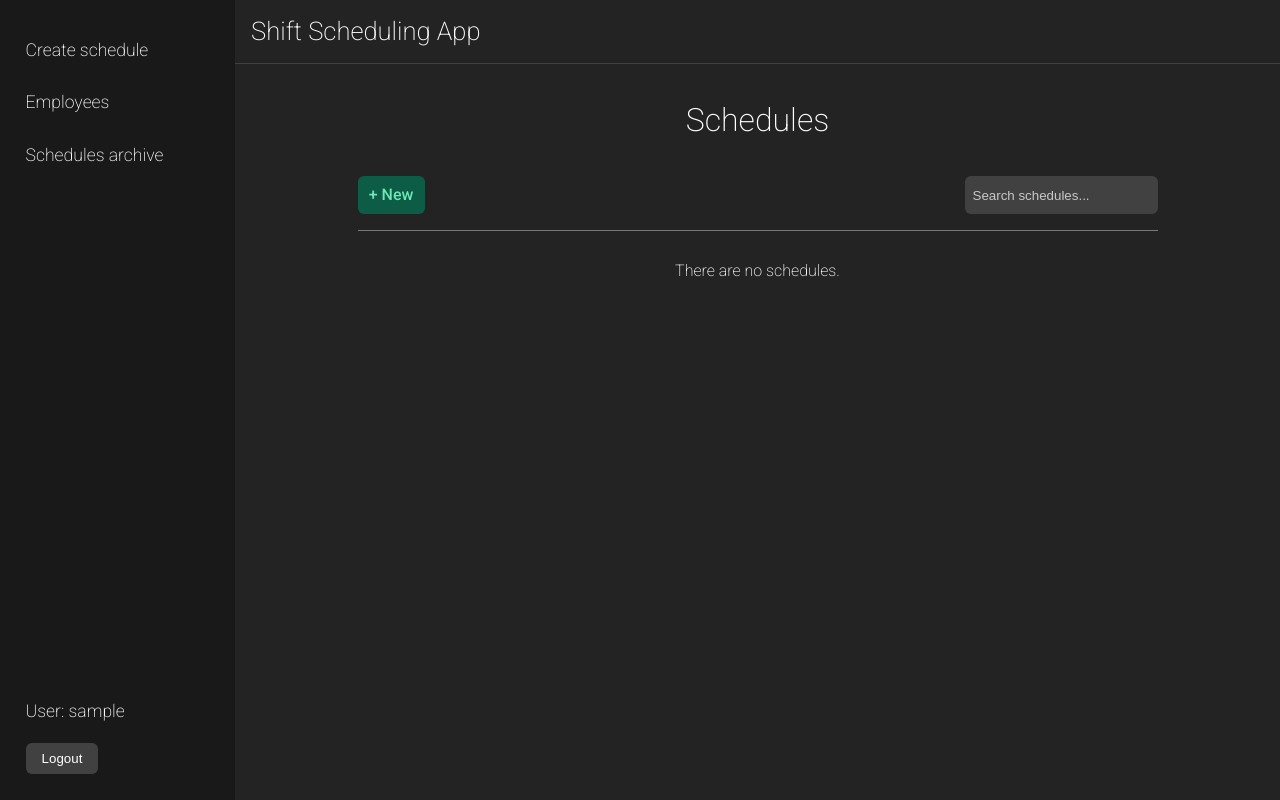
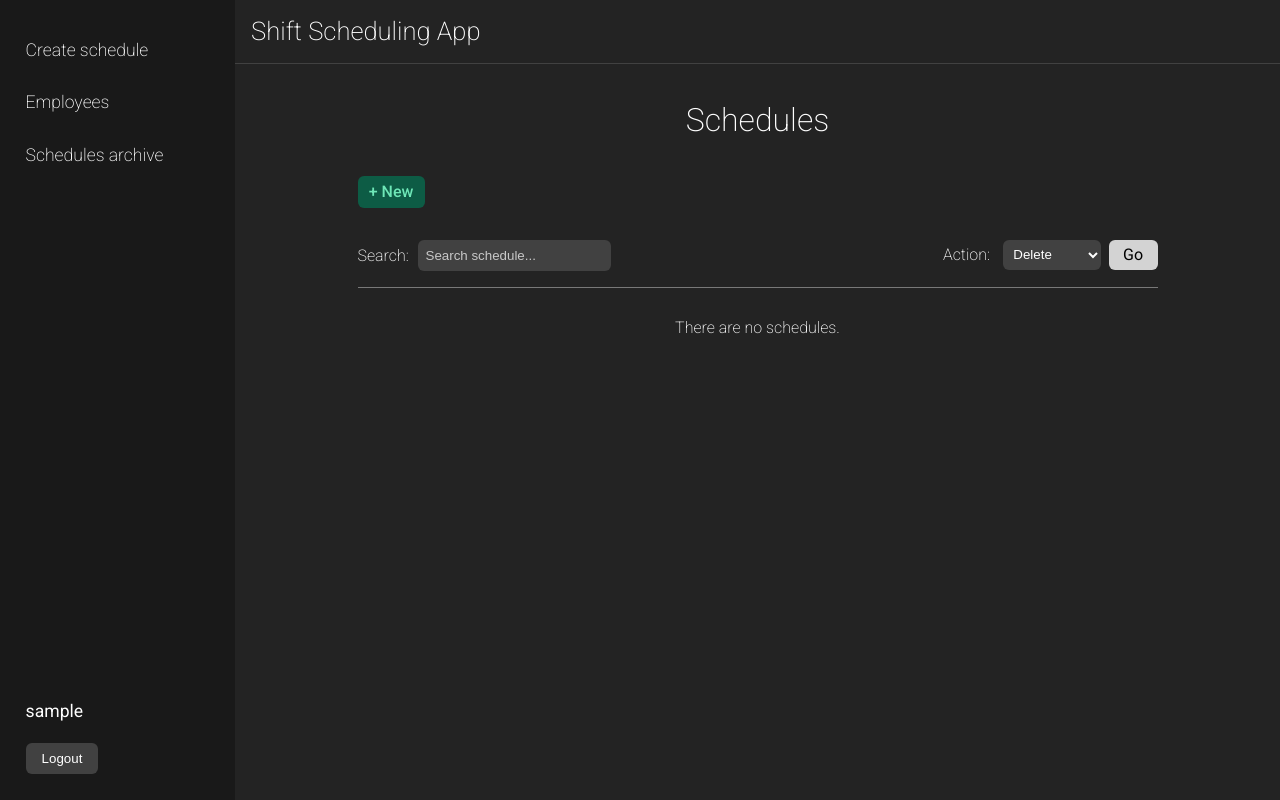
Before and after one commit to Psims9/shift_scheduling_web_app, a Django app: page /scheduler/schedules/ in a window 1280 px wide. Run offline with Django 5.2, Linux system fonts and the light colour scheme; the visitor is signed in with stand-in values (Sample User, id 1); data that the repository does not hold is empty.

Commit message:
change list header

```diff
--- a/shift_scheduling/scheduler/static/css/styles.css
+++ b/shift_scheduling/scheduler/static/css/styles.css
@@ -161,6 +161,7 @@ body {
     cursor: text;
     color: white;
     padding: 0.5rem;
+    flex: 1;
 }
 
 .search-bar::placeholder {
@@ -200,17 +205,10 @@ body {
     border-bottom: 1px solid rgb(120, 120, 120);
 }
 
-.employee-list-button-container {
-    width: 100%;
-    display: flex;
-    gap: 1rem;
-    max-width: 600px;
-    justify-content: space-between;
-}
-
 .add-new-button {
+    align-self: flex-start;
     text-decoration: none;
-    padding: 0.7rem;
+    padding: 0.5rem 0.7rem;
     border-radius: 6px;
     background-color: #047857ac;
     color: #6ee7b7;
@@ -426,11 +410,15 @@ b {
     text-decoration: underline;
 }
 
-.schedule-list-button-container {
+.list-button-container {
     width: 100%;
     display: flex;
+    flex-direction: column;
+    align-items: flex-start;
+    margin-bottom: 2rem;
+    border-bottom: 1px solid rgb(120, 120, 120);
+    padding-bottom: 1rem;
     gap: 1rem;
-    justify-content: space-between;
 }
 
 
@@ -495,7 +483,41 @@ b {
     overflow: auto; /* scroll if content too tall */
 }
 
-@media screen and (min-width: 800px) {
+.action-container {
+    display: flex;
+    flex-direction: row;
+    gap: 0.5rem;
+    width: 100%;
+    justify-content: space-between;
+}
+
+.search-container {
+    display: flex;
+    flex-direction: row;
+    gap: 0.5rem;
+    width: 100%;
+}
+
+.action-button {
+    padding: 0.4rem 0.9rem;
+    border-radius: 6px;
+    border: 0;
+    background-color: rgba(255, 255, 255, 0.8);
+    cursor: pointer;
+    font: inherit;
+    font-weight: 400;
+}
+
+.action-selection {
+    padding: 0.4rem;
+    background-color: rgb(65, 65, 65);
+    color: white;
+    border-radius: 6px;
+    border: 0;
+    flex: 1;
+}
+
+@media screen and (min-width: 850px) {
     .sidebar {
         position: static;
         transform: translateX(0);
@@ -518,3 +540,25 @@ b {
         margin-top: 1rem;
     }
 }
+
+@media screen and (min-width: 600px) {
+    .list-button-container {
+        flex-direction: row;
+        gap: 0;
+        justify-content: space-between;
+    }
+
+    .action-container,
+    .search-container {
+        width: auto;
+    }
+
+    .search-bar {
+        width: auto;
+    }
+
+    .action-selection,
+    .search-bar {
+        flex: 0;
+    }
+}
--- a/shift_scheduling/scheduler/templates/base_generic.html
+++ b/shift_scheduling/scheduler/templates/base_generic.html
@@ -28,7 +28,7 @@
                 </ul>
                 {% if user.is_authenticated %}
                     <ul class="sidebar-user">
-                        <li>User: {{ user.get_username }}</li>
+                        <li style="font-weight: 400;">{{ user.get_username }}</li>
                         <li>
                         <form id="logout-form" method="post" action="{% url 'logout' %}">
                             {% csrf_token %}
--- a/shift_scheduling/scheduler/templates/scheduler/schedule_list.html
+++ b/shift_scheduling/scheduler/templates/scheduler/schedule_list.html
@@ -2,30 +2,46 @@
 
 {% block content %}
     <h1 class="page-title">Schedules</h1>
-    <div class="schedule-list-button-container" style="margin-bottom: 2rem; border-bottom: 1px solid rgb(120, 120, 120); padding-bottom: 1rem;">
-        <a href="{% url 'create_schedule' %}" class="add-new-button">+ New</a>
-        <input type="text" id="searchInput" placeholder="Search schedules..." class="search-bar">
+    <a href="{% url 'worker_create' %}" class="add-new-button" style="margin-bottom: 2rem;">+ New</a>
+    <div class="list-button-container">
+        <div class="search-container">
+            <label for="searchInput" style="align-self: center; width: 52px;">Search:</label>
+            <input type="text" id="searchInput" placeholder="Search schedule..." class="search-bar">
+        </div>
+        <div class="action-container">
+            <label for="action" style="align-self: center; width: 52px;">Action:</label>
+            <select id="action" class="action-selection">
+                <option value="delete" style="display:inline-block;">Delete</option>
+                <option value="reset" style="display:inline-block;">Reset data</option>
+            </select>
+            <button class="action-button">Go</button>
+        </div>
     </div>
     {% if schedule_list %}
         <table class="inst-table">
             <colgroup>
                 <col class="inst-id-column">
                 <col class="inst-name-column">
+                <col class="inst-checkbox-column">
             </colgroup>
             <thead>
                 <tr class="inst-table-header-row">
                     <th class="inst-table-data"><b>ID</b></th>
                     <th class="inst-table-data"><b>Schedule Period</b></th>
+                    <th class="inst-table-data"><input type="checkbox" class="inst-table-data" value="{{ schedule.id }}" style="align-self: center;"></th>
                 </tr>
+            </thead>
             <tbody>
                 {% for schedule in schedule_list %}
                     <tr class="inst-table-data-row">
                         <td class="inst-table-data">{{schedule.id}}</td>
                         <td class="inst-table-data"><a href="{{ schedule.get_absolute_url }}" class="inst-detail-link">{{schedule}}</a></td>
+                        <td class="inst-table-data">
+                            <input type="checkbox" class="inst-table-data" value="{{ schedule.id }}" style="align-self: center;">
+                        </td>
                     </tr>
                 {% endfor %}
             </tbody>
-            </thead>
         </table>
     {% else %}
         <p>There are no schedules.</p>
```
Also changed, not shown: other parts of shift_scheduling/scheduler/static/css/styles.css (+20 -30 lines), shift_scheduling/scheduler/templates/scheduler/worker_list.html (+19 -3 lines). Lines whose indentation alone changed are shown as unchanged.
